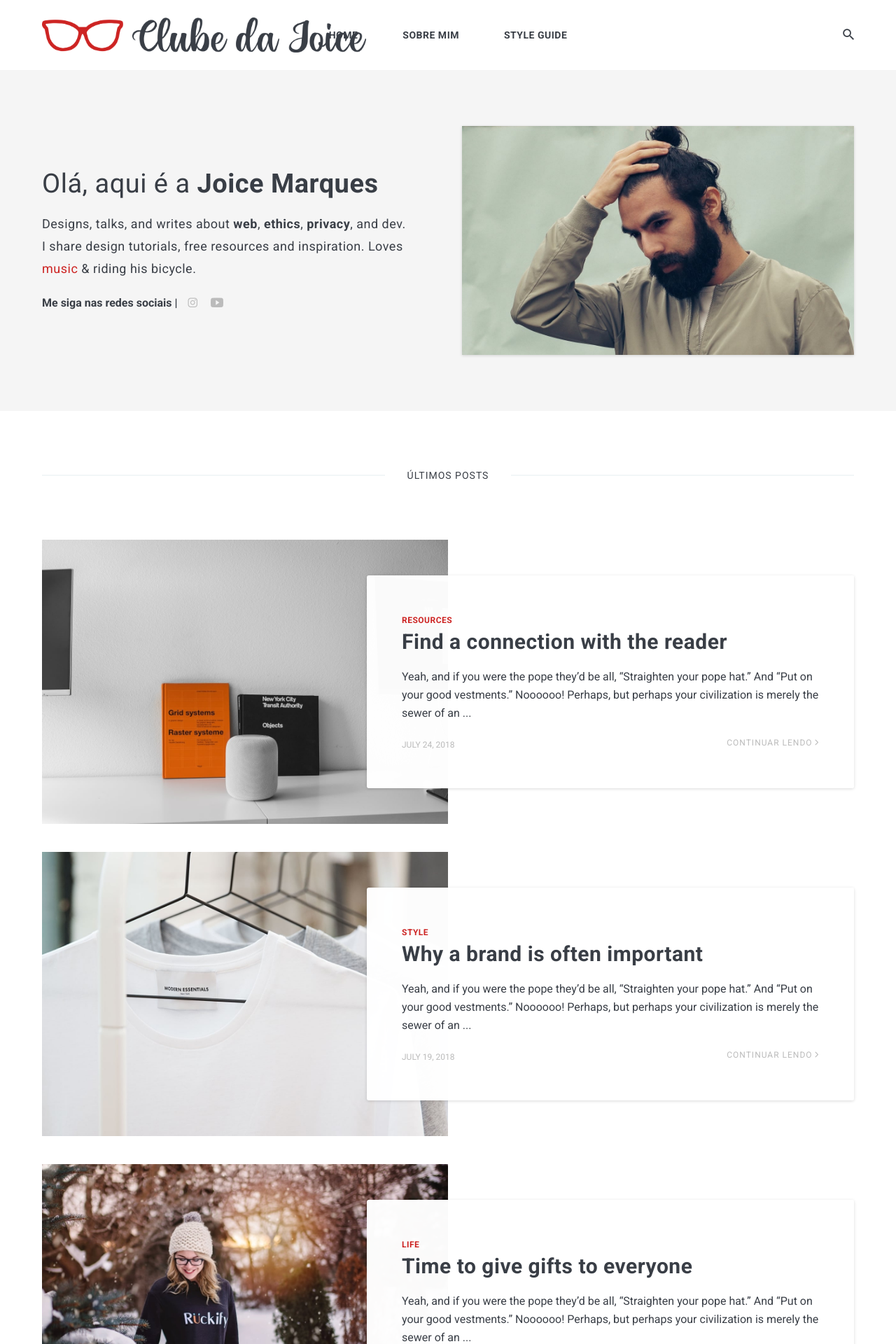
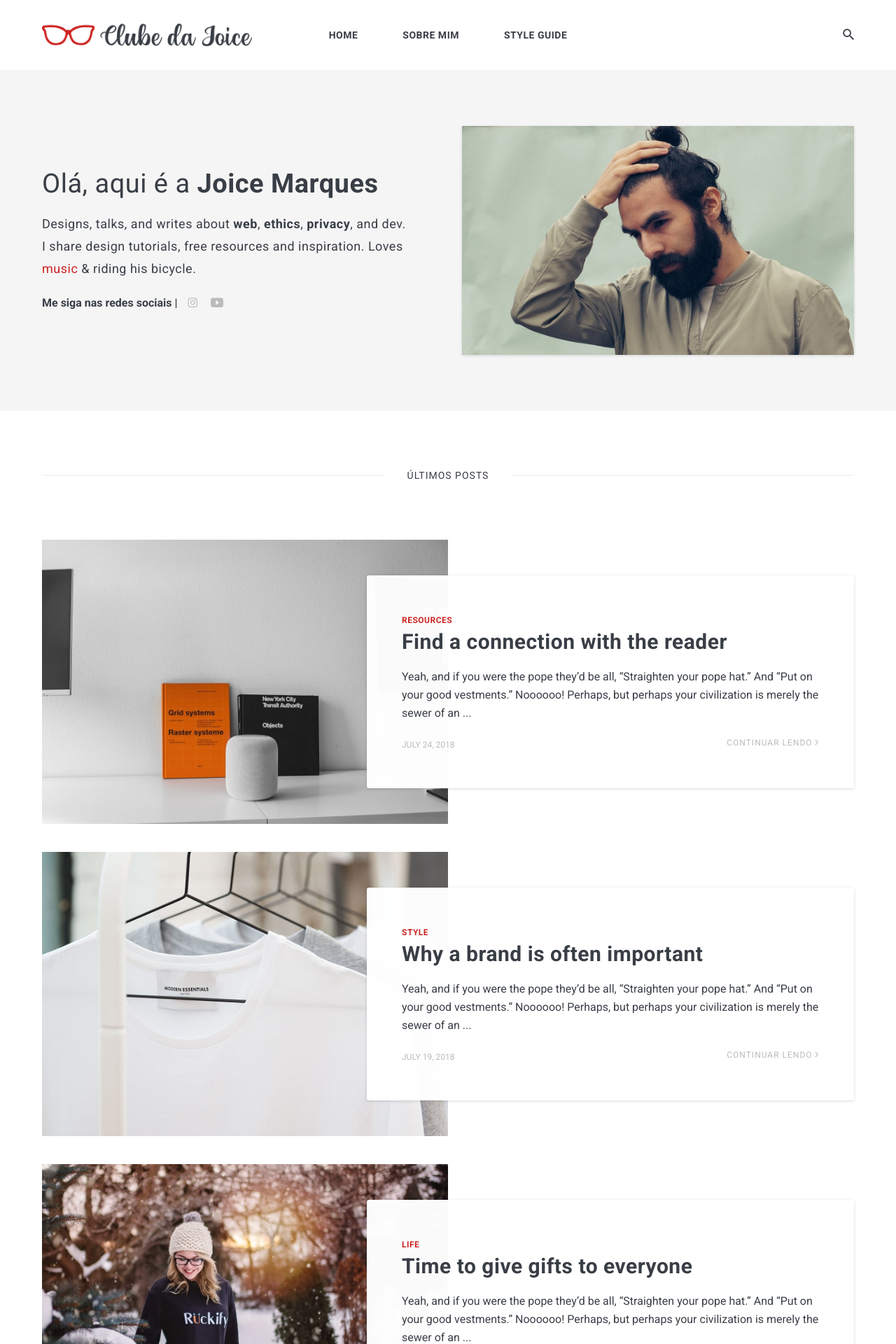
Before and after one commit to joiceclub/joiceclub.github.io, a Jekyll site: the page built from index.html, in a window 1280 px wide. Shown: the top 1920 px of the page at 70% size. Built offline with Jekyll 4.4.1, drawn with Linux system fonts in a browser that asks for light colours; nearby versions of some CDN libraries; the list of posts is cut into pages by our own code.

Commit message:
Altera tamanho da logo

```diff
--- a/_sass/3-modules/_header.scss
+++ b/_sass/3-modules/_header.scss
@@ -9,7 +9,7 @@
     bottom: 0;
     left: 0;
     z-index: 10;
-    background-color: rgba(17,17,17,0.7);
+    background-color: rgba(17, 17, 17, 0.7);
     cursor: pointer;
     opacity: 0;
     visibility: hidden;
@@ -43,6 +43,11 @@
 
   .logo__image {
     max-height: 50px;
+    max-width: 300px;
+
+    @media only screen and (max-width: $desktop) {
+      max-width: 240px;
+    }
   }
 }
 
```
